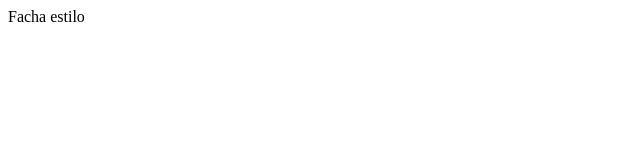
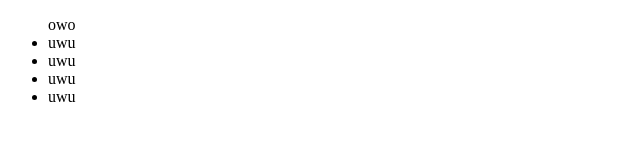
Before and after one commit to GiulianoAiello/El-decisivo, a plain HTML site: page index.html in a window 1280 px wide. Shown: the whole page, without its empty margins (0-640 px from the left). Drawn offline with Linux system fonts and the light colour scheme.

Commit message:
probando cambios y algunos comandinhos

```diff
--- a/estilos.css
+++ b/estilos.css
@@ -2,3 +2,9 @@
 font-size:56px;
 font-style:oblique;
 }
+
+.uwu {
+
+
+
+}
--- a/index.html
+++ b/index.html
@@ -1,10 +1,17 @@
 <!DOCTYPE html>
+<link rel=STYLESHEET type="text/css"  media="screen" href="estilos.css">
 <html lang="en" dir="ltr">
+<title> Facha, estilo, fachero </title>
   <head>
     <meta charset="utf-8">
     <title></title>
   </head>
   <body>
-Facha estilo
+<ul class:"uwu" > owo
+  <li> uwu </li>
+  <li> uwu </li>
+  <li> uwu </li>
+  <li> uwu </li>
+</ul>
   </body>
 </html>
```
